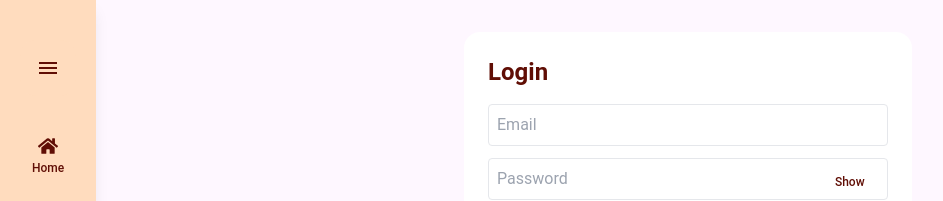
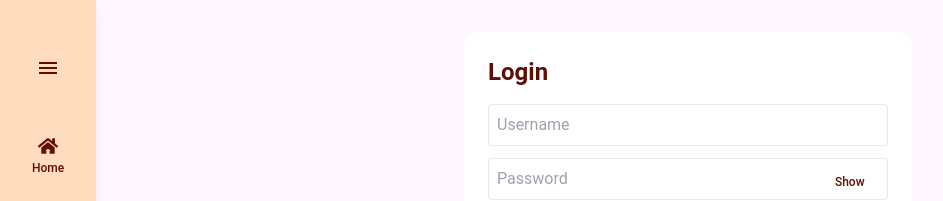
Before and after one commit to riveraacevedor/Project496, a React (Vite) app: page /login in a window 1280 px wide. Shown: the top 201 px of the page, without its empty margins (0-943 px from the left). Built offline with nearby package versions, Linux system fonts and the light colour scheme.

Commit message:
change email to username in field

```diff
--- a/src/pages/LoginPage.jsx
+++ b/src/pages/LoginPage.jsx
@@ -4,18 +4,18 @@ import PageLayout from "../layout/PageLayout";
 
 export default function LoginPage() {
   const navigate = useNavigate();
-  const [email, setEmail] = useState("");
+  const [username, setUsername] = useState("");  // changed from email
   const [password, setPassword] = useState("");
   const [show, setShow] = useState(false);
   const [error, setError] = useState("");
 
-  const handleSubmit = async (e) => {   // <-- added async here
+  const handleSubmit = async (e) => {
     e.preventDefault();
     try {
-      const res = await fetch("https://cmpt496-backend.onrender.com/login", {
+      const res = await fetch("https://cmpt496-backend-1.onrender.com/users", {
         method: "POST",
         headers: { "Content-Type": "application/json" },
-        body: JSON.stringify({ email, password }),
+        body: JSON.stringify({ username, password }), // match backend
       });
 
       const data = await res.json();
@@ -36,8 +36,6 @@ export default function LoginPage() {
     <PageLayout>
       <div className="max-w-md mx-auto bg-white rounded-2xl p-6">
         <h2 className="text-2xl text-[#600E05] mb-4">Login</h2>
-
-        {/* Form handles both Enter key and button click */}
         <form
           onSubmit={handleSubmit}
           className="flex flex-col gap-3"
@@ -50,10 +48,10 @@ export default function LoginPage() {
         >
           <input
             className="p-2 border rounded"
-            type="email"
-            placeholder="Email"
-            value={email}
-            onChange={(e) => setEmail(e.target.value)}
+            type="text"
+            placeholder="Username"
+            value={username}
+            onChange={(e) => setUsername(e.target.value)}
             required
           />
 
--- a/vite.config.js
+++ b/vite.config.js
@@ -13,6 +13,6 @@ export default defineConfig({
   preview: {
     host: '0.0.0.0',             // needed for Render
     port: process.env.PORT,       // Render dynamically sets the port
-    allowedHosts: ['project496-e0uc.onrender.com'],         // allow Render host
+    allowedHosts: ['project496.onrender.com'],         // allow Render host
   },
 })
```
Also changed, not shown: package.json (+5 -3 lines), 1 other file (tests, documents, lock files or other folders).
